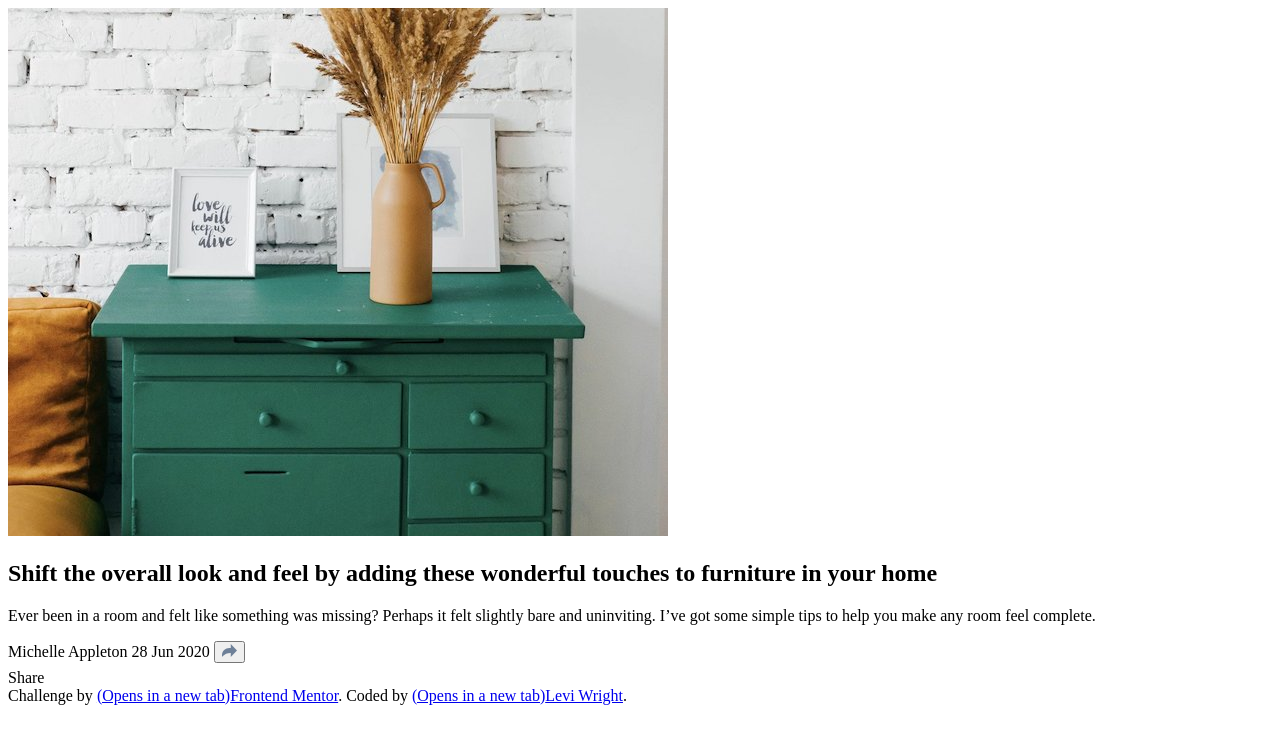
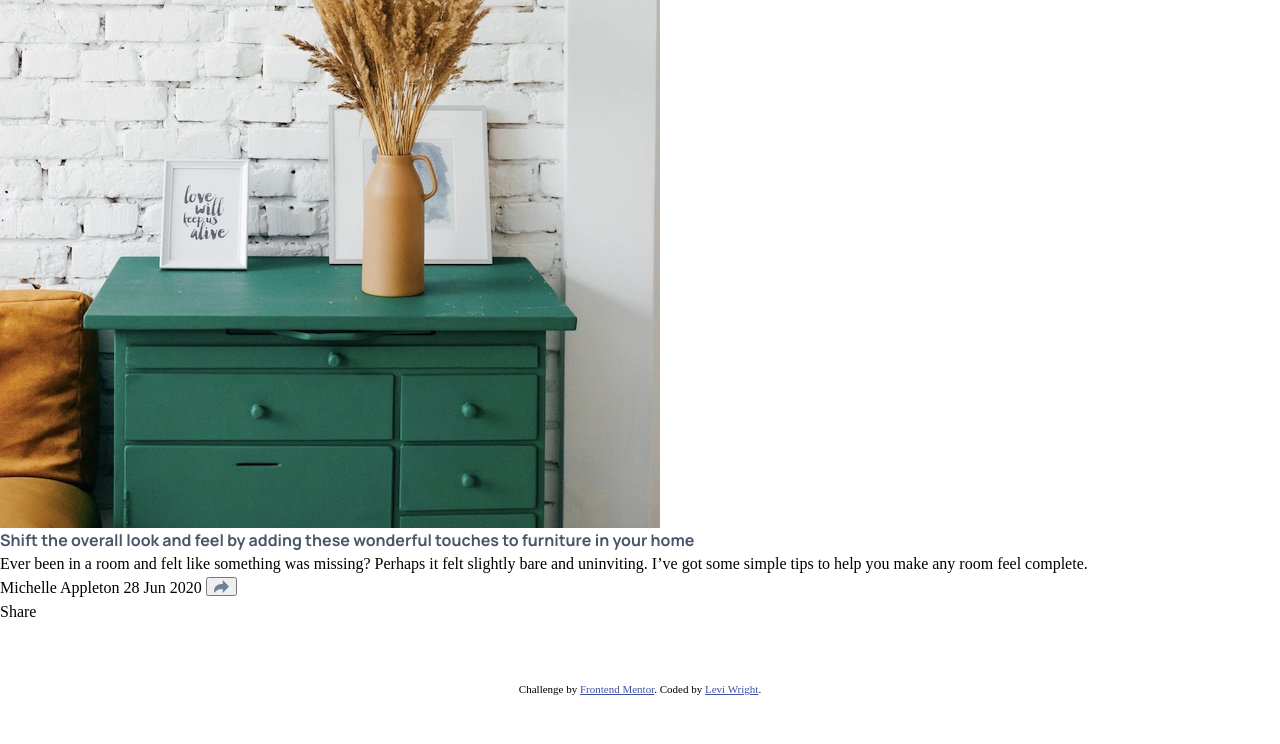
Before and after one commit to law973/article-preview-component, a website: page index.html in a window 1280 px wide. Drawn offline with nearby package versions, Linux system fonts and the light colour scheme; files that its build step writes are made by us from their sources.

Commit message:
implemented SCSS and added color variables

```diff
--- a/scss/_card.scss
+++ b/scss/_card.scss
@@ -0,0 +1,11 @@
+.card {
+
+    &__text_container {
+        background-color: var(--white);
+    }
+
+    &__heading {
+        color: var(--very-dark-grayish-blue);
+        font: 700 1rem/1.5 Manrope, sans-serif;
+    }
+}
--- a/scss/_reset.scss
+++ b/scss/_reset.scss
@@ -8,7 +8,10 @@
 
 body {
     line-height: 1.5;
+    text-size-adjust: 100%;
+    -moz-text-size-adjust: 100%;
     -webkit-font-smoothing: antialiased;
+    -webkit-text-size-adjust: 100%;
 }
 
 img, picture, video, canvas, svg {
--- a/scss/_variables.scss
+++ b/scss/_variables.scss
@@ -1,3 +1,8 @@
 :root {
     --attribution-blue: hsl(228, 45%, 44%);
+    --desaturated-dark-blue: hsl(214, 17%, 51%);
+    --grayish-blue: hsl(212, 23%, 69%);
+    --light-grayish-blue: hsl(210, 46%, 95%);
+    --very-dark-grayish-blue: hsl(217, 19%, 35%);
+    --white: hsl(0, 0%, 100%);
 }
--- a/scss/main.scss
+++ b/scss/main.scss
@@ -0,0 +1,9 @@
+// Use SCSS partials
+@use 'variables';
+@use 'reset';
+@use 'screen-reader-only';
+@use 'card';
+@use 'attribution';
+
+// Import fonts
+@import url('https://fonts.googleapis.com/css2?family=Manrope:wght@200..800&display=swap');
--- a/style-guide.md
+++ b/style-guide.md
@@ -1,10 +1,3 @@
-## Colors
-
-- Very Dark Grayish Blue: hsl(217, 19%, 35%)
-- Desaturated Dark Blue: hsl(214, 17%, 51%)
-- Grayish Blue: hsl(212, 23%, 69%)
-- Light Grayish Blue: hsl(210, 46%, 95%)
-
 ## Typography
 
 ### Body Copy
@@ -13,7 +6,6 @@
 
 ### Headings
 
-- Family: [Manrope](https://fonts.google.com/specimen/Manrope)
 - Weights: 500, 700
 
 ## Icons
```
Also changed, not shown: package.json (+7 -2 lines), 2 other files.
